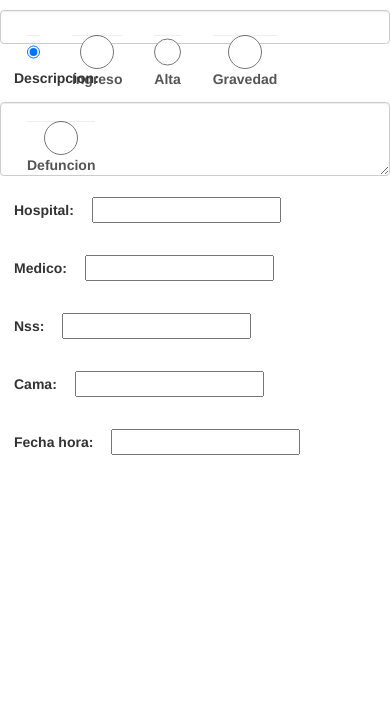
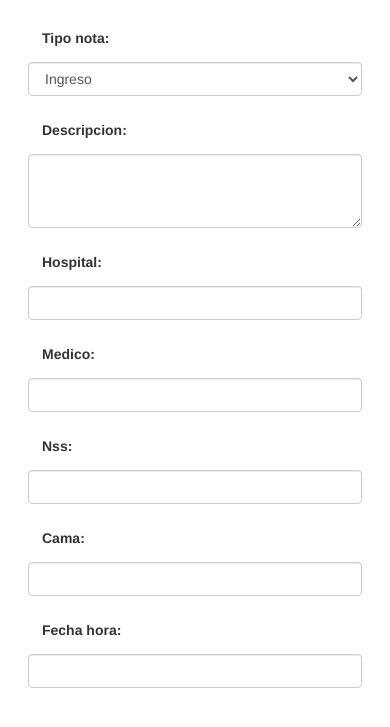
Before and after one commit to Dante7/NotasMedicas, a Django app: a page that uses NotasMedicas/NotasMedicas/templates/tbl1.html in a window 390 px wide. Shown: the top 727 px of the page. Run offline with Django 3.2, Linux system fonts and the light colour scheme; the visitor is signed in with stand-in values (Sample User, id 1); some libraries are stand-ins or nearby versions.

Commit message:
Test 1 de responsive
Usando bootstrap para diseño responsive

```diff
--- a/NotasMedicas/NotasMedicas/static/css/estilos.css
+++ b/NotasMedicas/NotasMedicas/static/css/estilos.css
@@ -27,15 +27,8 @@
 /*Termina login*/
 
 /*Formularios de captura*/
-
-form ul
+#tbl1
 {
-	list-style: none;
-}
-
-form ul li
-{
-	display: inline-block;
-	vertical-align: top;
+	padding: 1em 2em 1em 2em;
 }
 /**/
--- a/NotasMedicas/NotasMedicas/templates/tbl1.html
+++ b/NotasMedicas/NotasMedicas/templates/tbl1.html
@@ -2,7 +2,7 @@
 
 {% block captura  %}
 
-<form action="POST" class="form-horizontal" role="form">
+<form action="POST" class="form-horizontal" role="form" id="tbl1">
 	{{form.as_p}}
 </form>
 
--- a/NotasMedicas/captura/forms.py
+++ b/NotasMedicas/captura/forms.py
@@ -1,13 +1,12 @@
 #encoding:utf-8
 
 from django.forms import ModelForm
-from django.forms.widgets import HiddenInput, RadioSelect
+from django.forms.widgets import HiddenInput, RadioSelect, DateInput
 from django.contrib.admin.widgets import AdminDateWidget
 from django import forms
 from captura.models import *
 
 notas = (
-			('',''),
 			('Ingreso','Ingreso'),
 			('Alta','Alta'),
 			('Gravedad','Gravedad'),
@@ -16,12 +15,24 @@
 
 class FrmNota(ModelForm):
 	"""Formulario de llenado de notas"""
-	tipo_nota = forms.ChoiceField(label="",choices=notas, widget=forms.RadioSelect(attrs={'class':'form-control'}))
+	tipo_nota = forms.ChoiceField(choices=notas)
+	tipo_nota.widget.attrs['class']='form-control'
+
 	descripcion = forms.CharField(widget=forms.Textarea(attrs={'class':'form-control','rows':'3'}))
+
 	hospital = forms.CharField()
+	hospital.widget.attrs['class']='form-control'
+
 	medico = forms.CharField()
+	medico.widget.attrs['class']='form-control'
+
 	nss = forms.CharField()
+	nss.widget.attrs['class']='form-control'
+
 	cama = forms.CharField()
-	fecha_hora = forms.DateField()
+	cama.widget.attrs['class']='form-control'
+
+	fecha_hora = forms.DateField(widget=forms.DateInput(format=('%d-%m-%Y'),attrs={'class':'form-control','rows':'3'}))
+
 	class Meta:
 		model = Tbl1Nota
```
